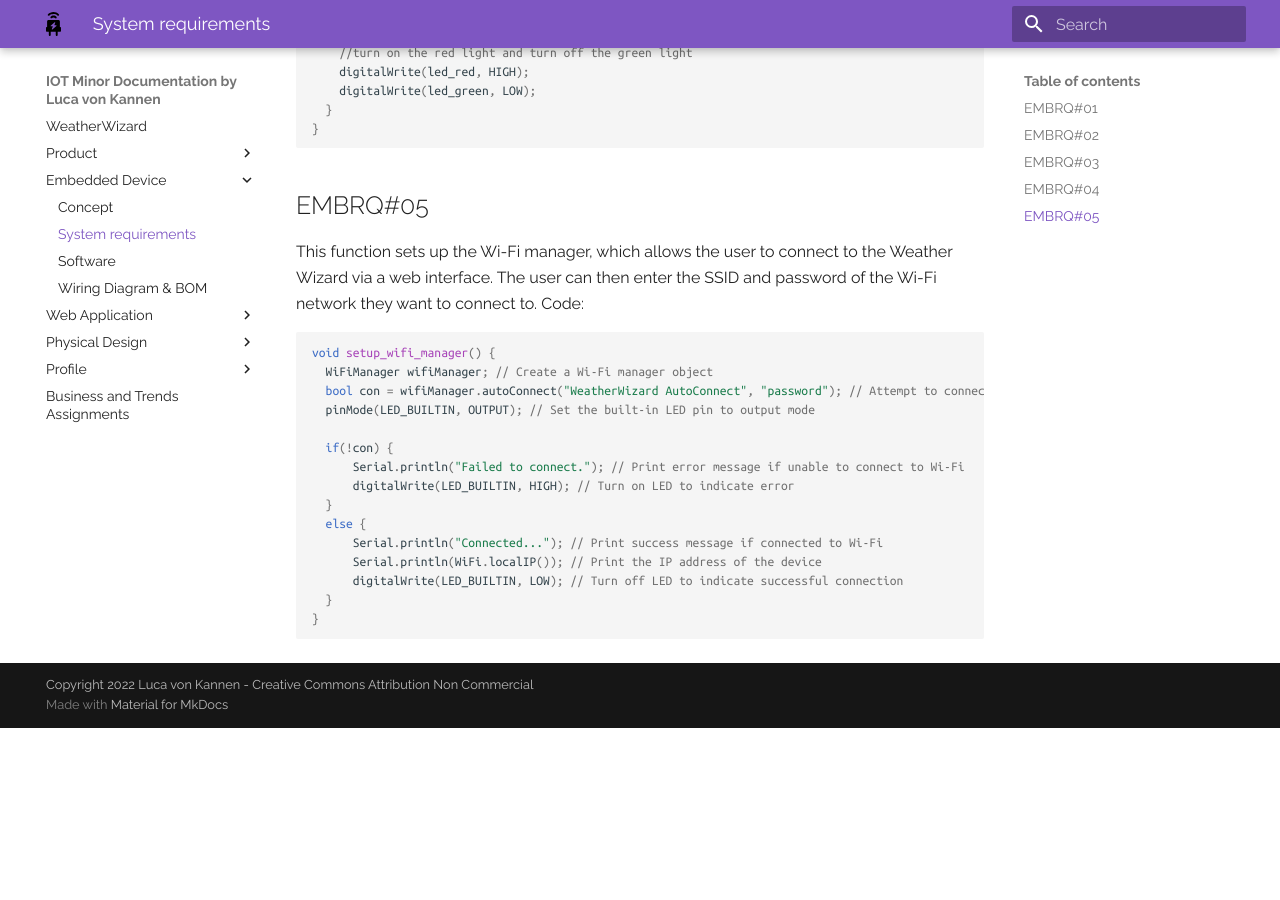
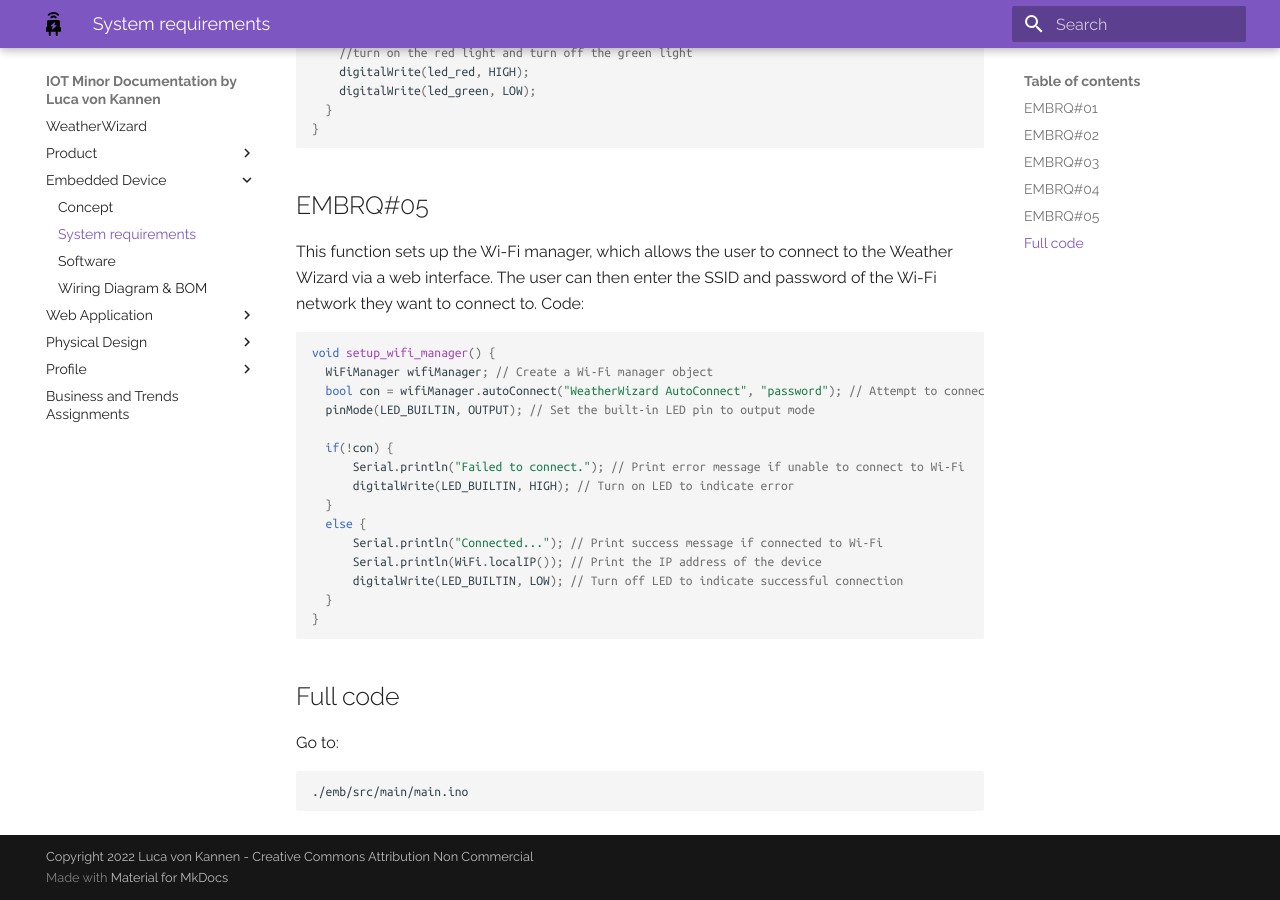
Before and after one commit to lv042/Weather-Wizard, an MkDocs documentation site: the page built from docs/system_requirements.md, in a window 1280 px wide and 900 px high, scrolled down 3663 px. Built offline with MkDocs 1.6.1 and Material for MkDocs 9.7.7, drawn with Linux system fonts in a browser that asks for light colours; before the commit the page ends 4391 px from its top, so only the background shows below that.

Commit message:
Updated system requirements docs and changed structure of emb src files

````diff
--- a/docs/system_requirements.md
+++ b/docs/system_requirements.md
@@ -195,3 +195,11 @@ void setup_wifi_manager() {
   }
 }
 ```
+
+## Full code
+
+Go to:
+
+```
+./emb/src/main/main.ino
+```
````
Also changed, not shown: 3 other files.
